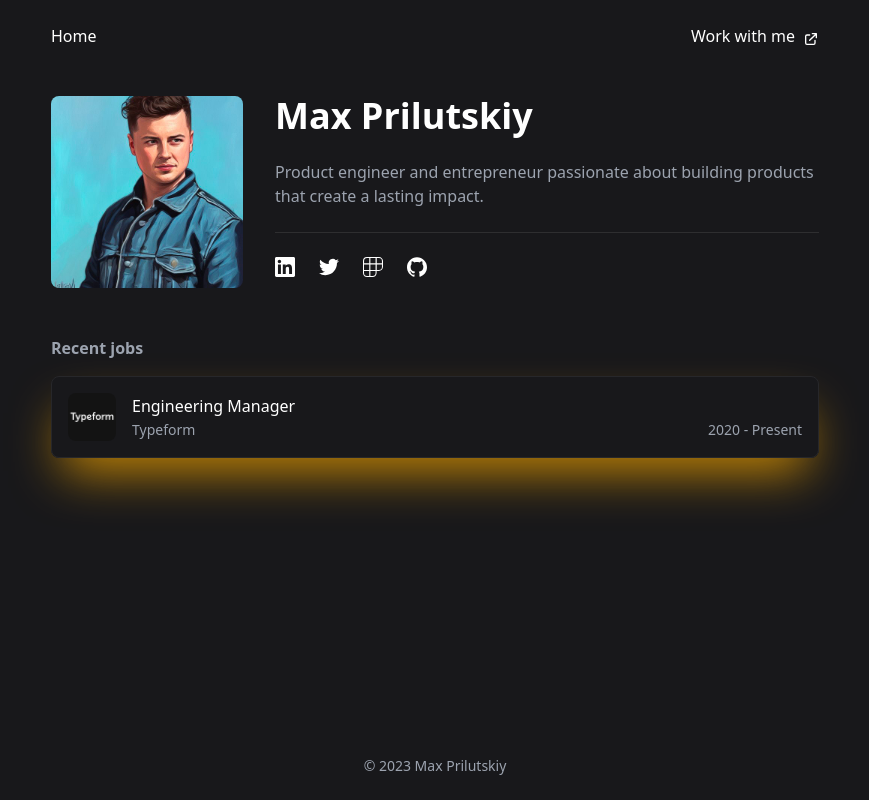
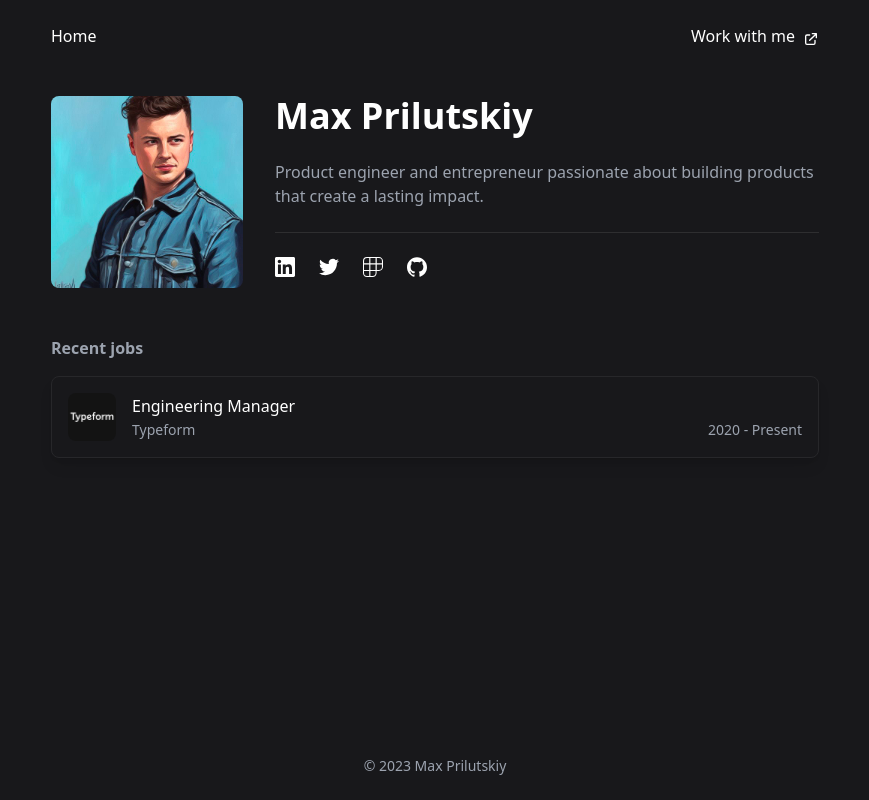
Before and after one commit to maxprilutskiy/maxprilutskiy, a Next.js app: page / in a window 1280 px wide. Shown: the whole page, without its empty margins (205-1074 px from the left). Built offline with nearby package versions, Linux system fonts and the light colour scheme.

Commit message:
feat: removed shadow

```diff
--- a/src/app/page.tsx
+++ b/src/app/page.tsx
@@ -58,7 +58,7 @@ export default function Home() {
     return (
       <section className="mx-auto">
         <p className='mb-4 text-gray-400 font-semibold'>Recent jobs</p>
-        <div className="p-4 border border-zinc-800 rounded-lg shadow-2xl shadow-yellow-600">
+        <div className="p-4 border border-zinc-800 rounded-lg shadow-lg">
           <div className='flex flex-row gap-4 items-center'>
             <div>
               <a
```
